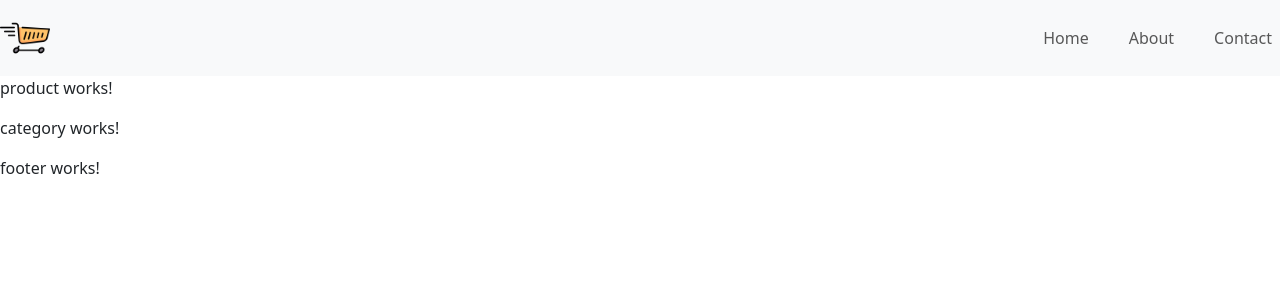
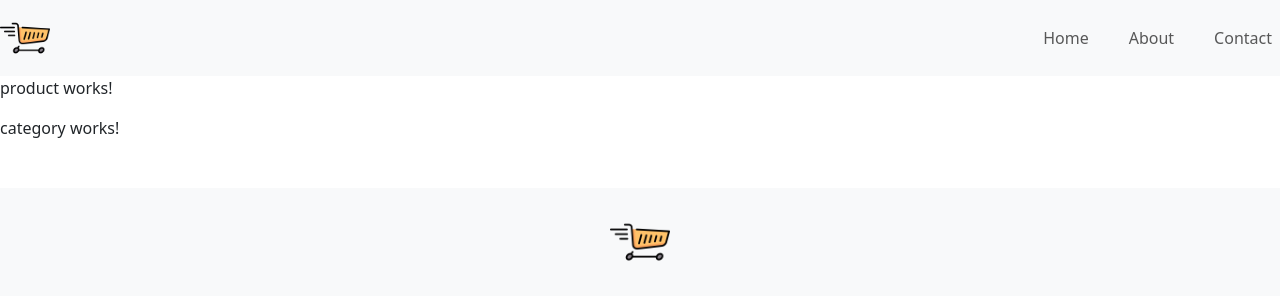
Before and after one commit to Ahmed-Elimam/Angular-ECommerce-App, an Angular app: page / in a window 1280 px wide. Shown: the top 300 px of the page. Built offline with nearby package versions, Linux system fonts and the light colour scheme.

Commit message:
footer component

```diff
--- a/src/app/footer/footer.component.html
+++ b/src/app/footer/footer.component.html
@@ -1 +1,3 @@
-<p>footer works!</p>
+<footer class="bg-light text-center py-4 mt-5">
+    <img [src]="logoPath" alt="logo" width="60">
+</footer>
--- a/src/app/footer/footer.component.ts
+++ b/src/app/footer/footer.component.ts
@@ -7,5 +7,5 @@ import { Component } from '@angular/core';
   styleUrl: './footer.component.css'
 })
 export class FooterComponent {
-
+ logoPath: string = 'assets/logo.png';
 }
--- a/src/app/navbar/navbar.component.ts
+++ b/src/app/navbar/navbar.component.ts
@@ -7,5 +7,5 @@ import { Component } from '@angular/core';
   styleUrl: './navbar.component.css'
 })
 export class NavbarComponent {
-  logoPath = 'assets/logo.png';
+  logoPath: string = 'assets/logo.png';
 }
```
